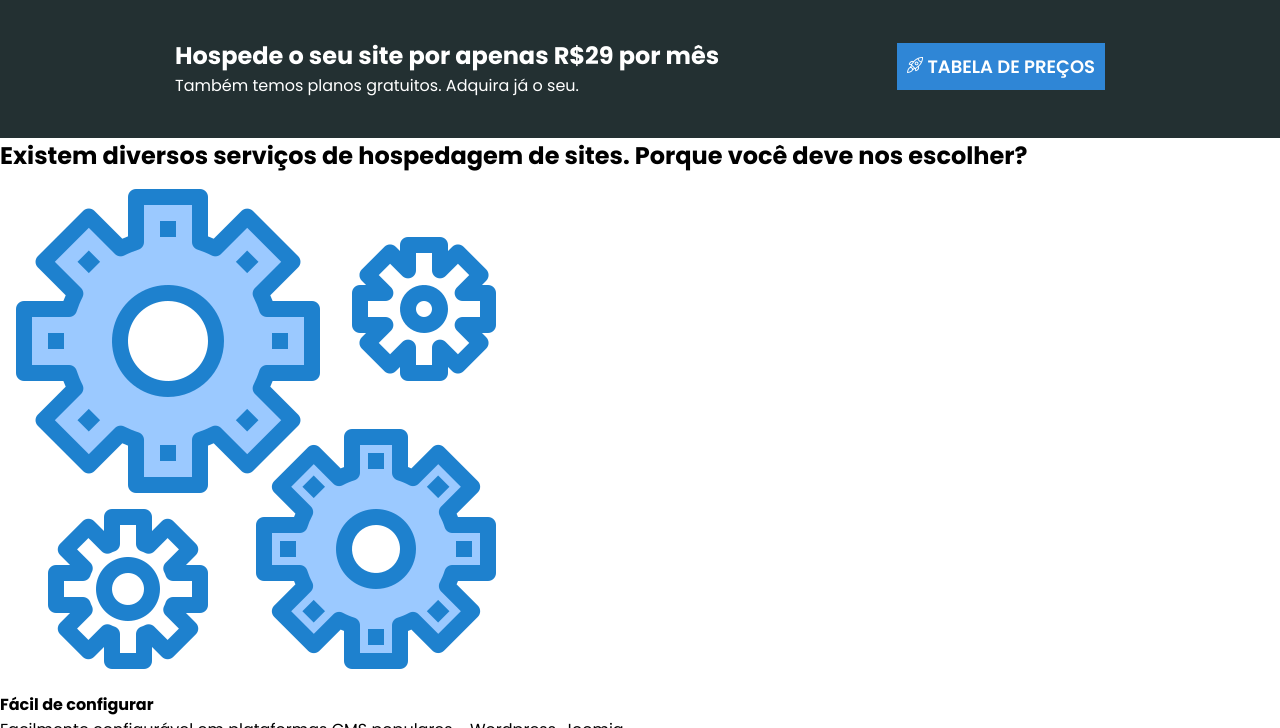
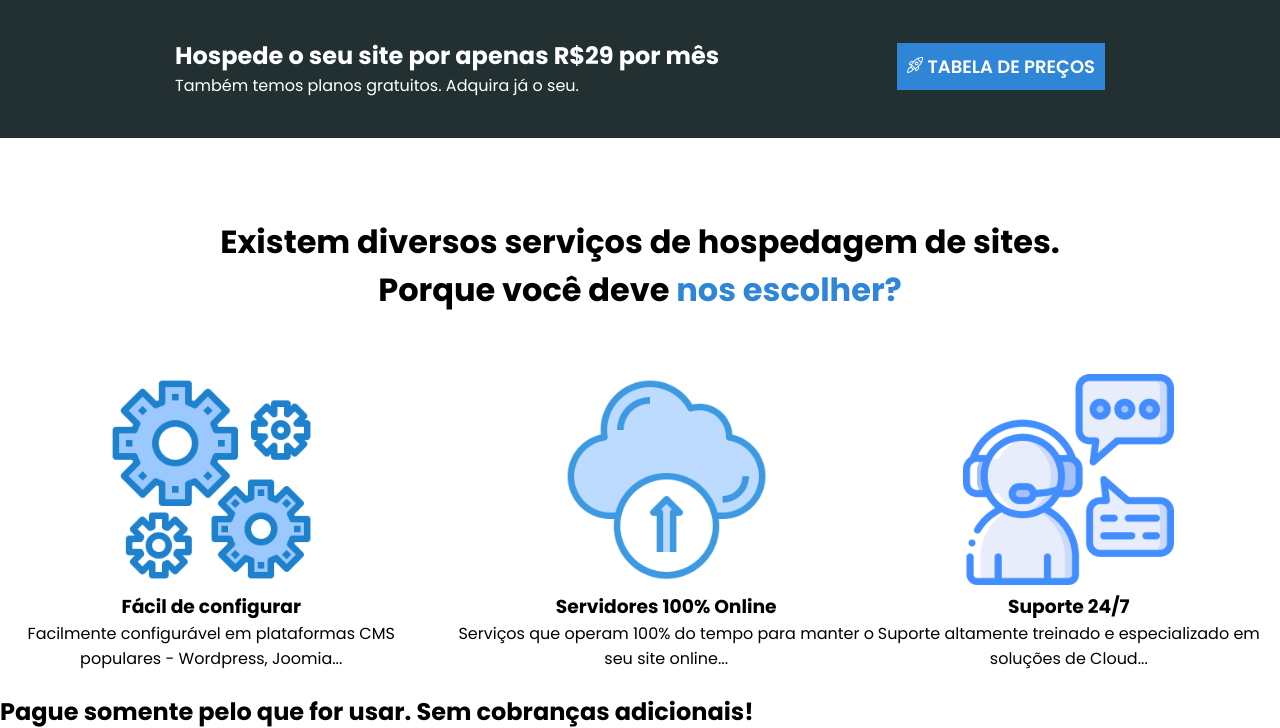
Before and after one commit to Lilarodrigues85/Mini_Mundo_Website_de_Provedor_de_Hospedagem, a plain HTML site: page home.html in a window 1280 px wide. Shown: the part 720-1448 px from the top of the page. Drawn offline with Linux system fonts and the light colour scheme.

Commit message:
ajustando

```diff
--- a/assets/css/home.css
+++ b/assets/css/home.css
@@ -132,3 +132,45 @@
   font-weight: 600;
   text-decoration: none;
 }
+
+.informacoes{
+  padding: 80px 0px;
+  text-align: center;
+}
+
+.informacoes h2 {
+  width: 900px;
+  font-size: 32px;
+  margin: 0px auto 60px;
+}
+
+.informacoes span{
+  color: var(--cor6);
+}
+
+.container-informacoes{
+  position: relative;
+  height: 240px;
+}
+
+.container-informacoes div{
+  width: 33%;
+  position: absolute;
+  top: 0;
+}
+
+.card2{
+  left: 455px;
+}
+
+.card3{
+  right: 0;
+}
+
+.container-informacoes div img{
+  width: 50%
+}
+
+.container-informacoes h3 {
+
+}
--- a/home.html
+++ b/home.html
@@ -49,24 +49,24 @@
   </div>
 
   <div id="#informacoes" class="informacoes">
-    <h2>Existem diversos serviços de hospedagem de sites. Porque você deve nos escolher?</h2>
+    <h2>Existem diversos serviços de hospedagem de sites. Porque você deve <span>nos escolher?</span></h2>
 
-    <div class="informacao-img">
+    <div class="container-informacoes">
+      <div>
         <img src="assets/img/icone-engrenagens.png" alt="icone engrenagens">
-      <h4>Fácil de configurar</h4>
+        <h3>Fácil de configurar</h3>
         <p>Facilmente configurável em plataformas CMS populares - Wordpress, Joomia...</p>
       </div>
-
-    <div class="informacao-img">
+      <div class="card2" >
         <img src="assets/img/cloud-icone.png" alt="cloud">
-      <h4>Servidores 100% Online</h4>
+        <h3>Servidores 100% Online</h3>
         <p>Serviços que operam 100% do tempo para manter o seu site online...</p>
       </div>
-
-    <div class="informacao-img">
-      <img src="assets/img/icone-suporte.png" alt="Suporte">
-      <h4>Suporte 24/7</h4>
+      <div class="card3">
+        <img  src="assets/img/icone-suporte.png" alt="Suporte">
+        <h3>Suporte 24/7</h3>
         <p>Suporte altamente treinado e especializado em soluções de Cloud...</p>
+      </div>
     </div>
 
   </div>
```
Lines whose indentation alone changed are shown as unchanged.
